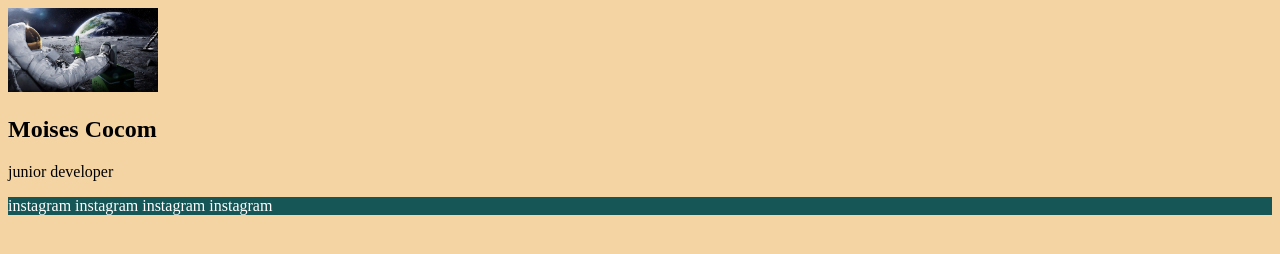
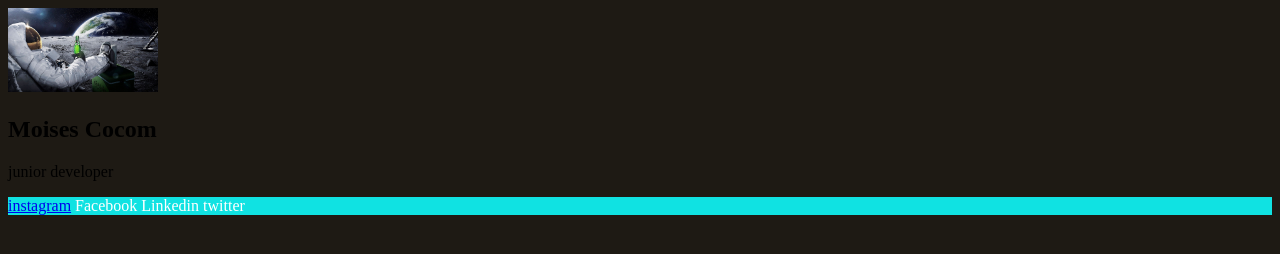
Before and after one commit to Moises-hack7/CardMoi, a plain HTML site: page index.html in a window 1280 px wide. Drawn offline with Linux system fonts and the light colour scheme.

Commit message:
se agrego cambios en links

```diff
--- a/estilos.css
+++ b/estilos.css
@@ -1,13 +1,13 @@
 /* Primera forma de mandar a poner estilos */
 /* 1 Etiqueta */
 body {
-    background-color: rgba(232, 153, 34, 0.414);
+    background-color: rgba(11, 7, 1, 0.923);
 }
 
 /* Segunda forma de dar estilos */
 /* Clase */
 
 .links {
-    background-color: rgb(23, 86, 86);
+    background-color: rgb(16, 226, 226);
     color: white;
 }
--- a/index.html
+++ b/index.html
@@ -19,10 +19,10 @@
     </div>
 
     <div class="links">
-        <a class="instagram"> instagram</a>
-        <a class="Facebook"> instagram</a>
-        <a class="Linkedin"> instagram</a>
-        <a class="twitter"> instagram</a>
+        <a class="instagram" href="https://www.instagram.com/themoi08/"> instagram</a>
+        <a class="Facebook"> Facebook</a>
+        <a class="Linkedin"> Linkedin</a>
+        <a class="twitter"> twitter</a>
     </div>
     </section>
 </body>
```
